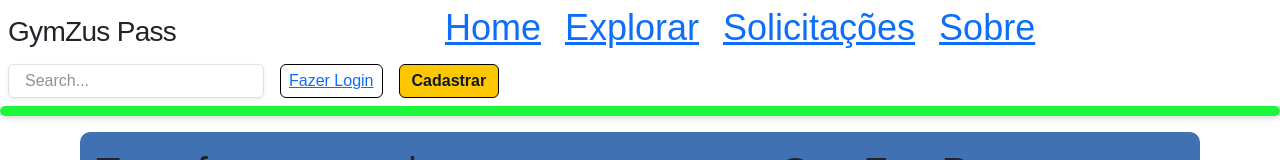
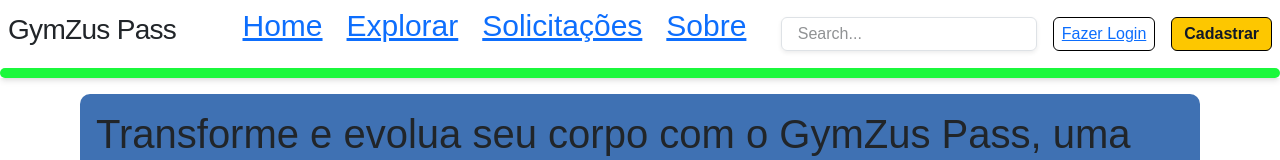
Before and after one commit to MatheusAndrade-Dev-prog/gym-zus-pass-v2, a Next.js app in the folder gym-zus-pass-front/: page / in a window 1280 px wide. Shown: the top 160 px of the page. Built offline with nearby package versions, Linux system fonts and the light colour scheme.

Commit message:
ajuste do componets topo

```diff
--- a/gym-zus-pass-front/src/components/Topo.tsx
+++ b/gym-zus-pass-front/src/components/Topo.tsx
@@ -19,7 +19,7 @@
         </div>
 
 <div className="flex-1 flex justify-center ">
-     <ul className="hidden lg:flex flex-row gap-6 font-medium text-4xl md:flex flex-row gap-4 font-medium text-2x1">
+     <ul className="hidden lg:flex flex-row gap-6 font-medium text-3xl md:flex flex-row gap-4 font-medium text-2x1">
     <li>
       <Link href="/" className="text-gray-900 hover:text-black active:text-gray-600 visited:text-gray-600 outline-none">
         Home
```
